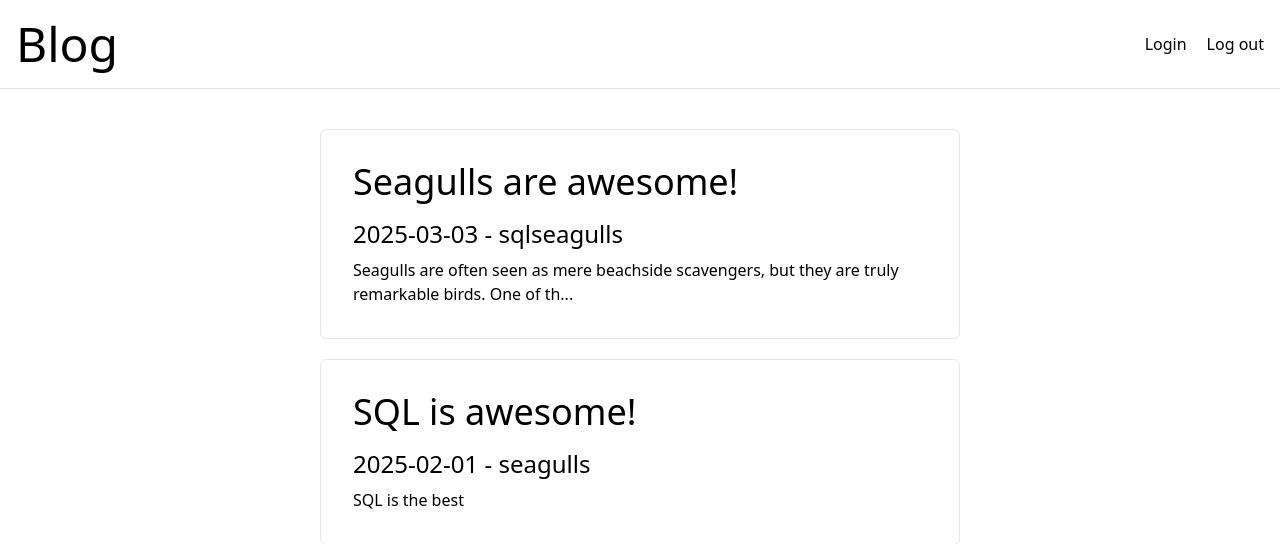
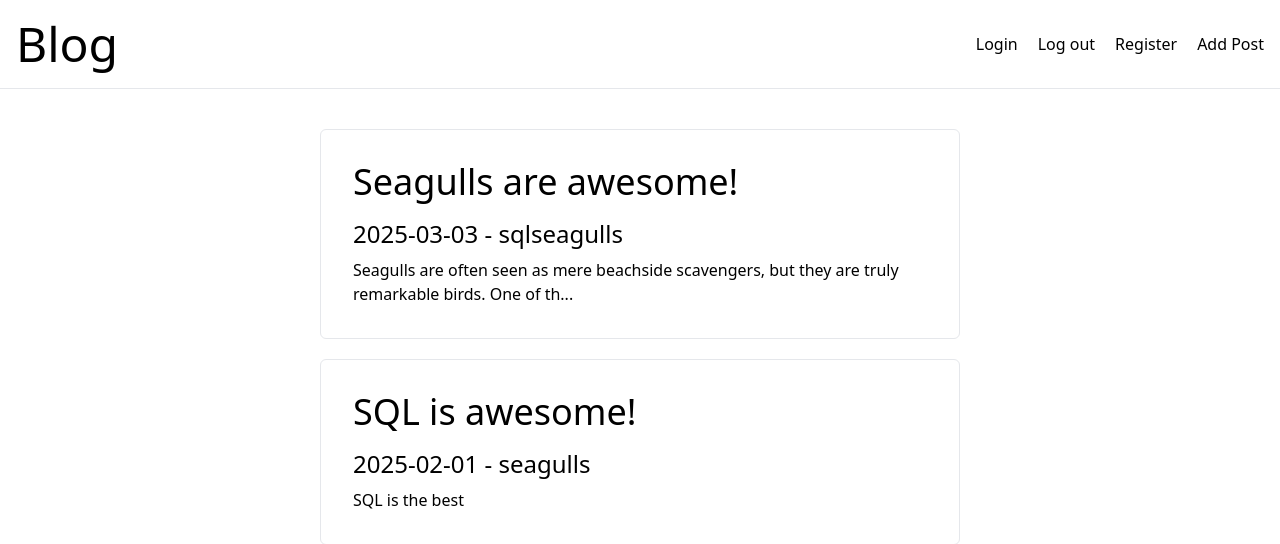
Before and after one commit to iO-Academy/2025-jan-sde-blog-sql-seagulls, a PHP site: page / in a window 1280 px wide. Shown: the top 544 px of the page. Run offline with PHP 8.4, Linux system fonts and the light colour scheme; data comes from the database, SQL or seed files in the repository; some libraries are stand-ins or nearby versions.

Commit message:
header updated new a tags

```diff
--- a/header.php
+++ b/header.php
@@ -11,5 +11,7 @@
     <div class="flex gap-5">
         <a href="login.php">Login</a>
         <a href="logout.php">Log out</a>
+        <a href="userRegistration.php">Register</a>
+        <a href="addPosts.php">Add Post</a>
     </div>
 </nav>
```
Also changed, not shown: login.php (renamed from Login.php).
